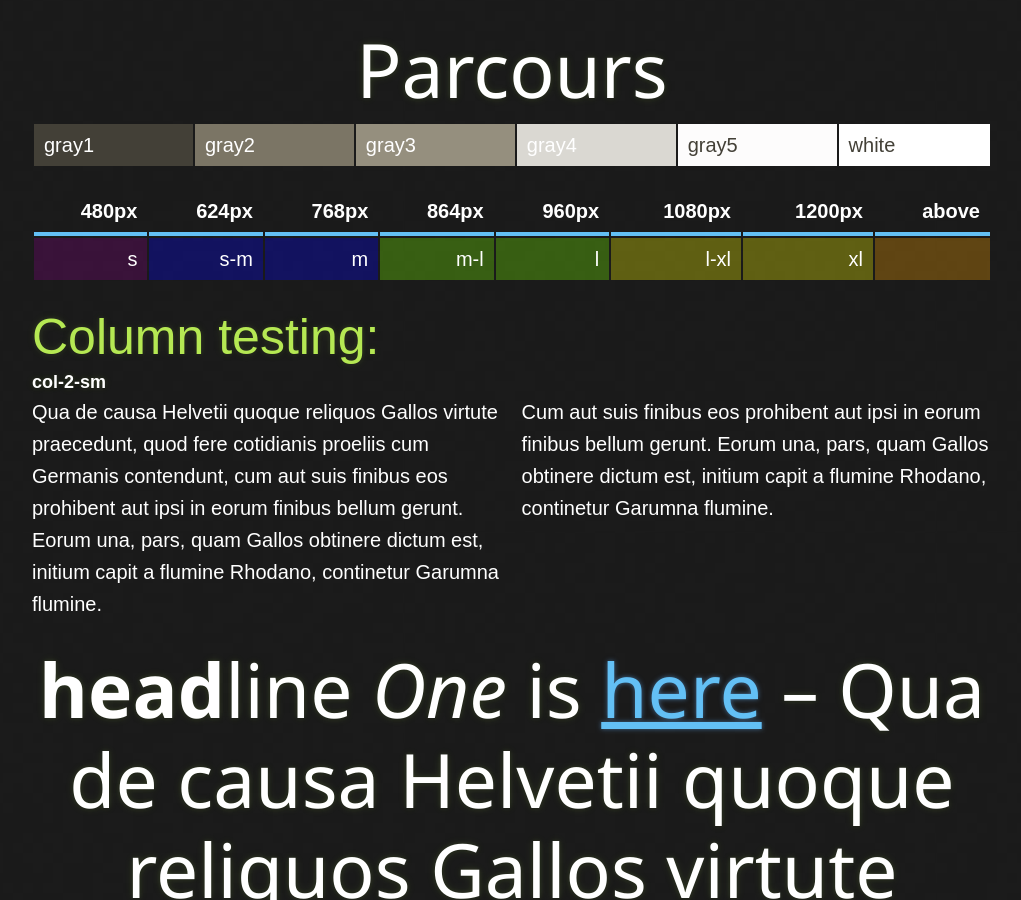
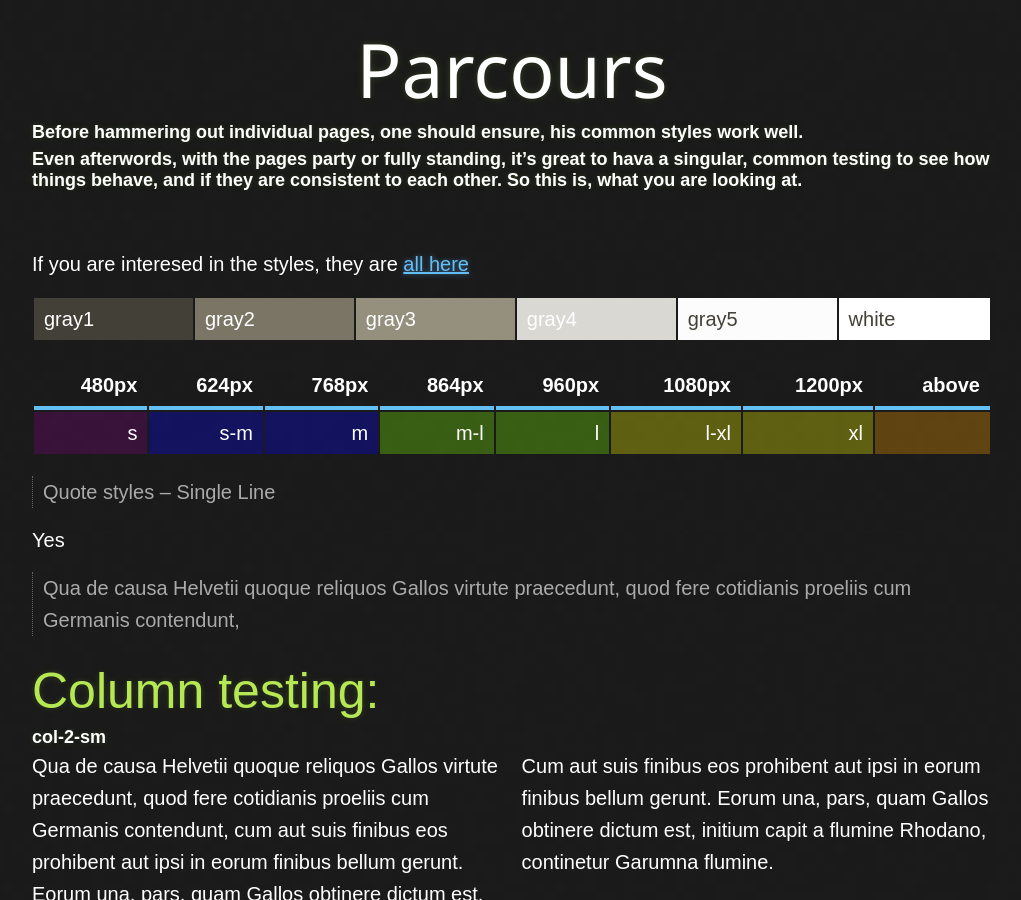
Before and after one commit to nocke/jekyll.nocke.de, a Jekyll site: the page built from _pages/parcours.md, in a window 1280 px wide and 900 px high. Shown: the whole window, without its empty margins (128-1149 px from the left). Built offline with Jekyll 4.4.1, drawn with Linux system fonts in a browser that asks for light colours; some web fonts are replaced.

Commit message:
parcours and work_DE.md

```diff
--- a/_pages/parcours.md
+++ b/_pages/parcours.md
@@ -2,6 +2,13 @@
 permalink: parcours/
 bodyclass: hide-header
 ---
+
+### Before hammering out individual pages, one should ensure, his common styles work well.
+
+### Even afterwords, with the pages party or fully standing, it's great to hava a singular, common testing to see how things behave, and if they are consistent to each other. So this is, what you are looking at.
+{: .bpad40}
+
+If you are interesed in the styles, they are [all here](https://github.com/nocke/jekyll.nocke.de/tree/master/_sass){:target="_blank"}
 
 <div id='grays' markdown='1'>
 
@@ -18,6 +25,14 @@ bodyclass: hide-header
 | s      | s-m    | m      | m-l    | l      | l-xl   | xl     |        |
 
 </div>
+
+
+> Quote styles – Single Line
+
+Yes
+
+> Qua de causa Helvetii quoque reliquos Gallos virtute praecedunt, quod fere cotidianis proeliis cum Germanis contendunt,
+
 
 
 ## Column testing:
```
Also changed, not shown: _pages/cvtest.md (added, +10 -0 lines), _pages/work_DE.md (+10 -12 lines).
